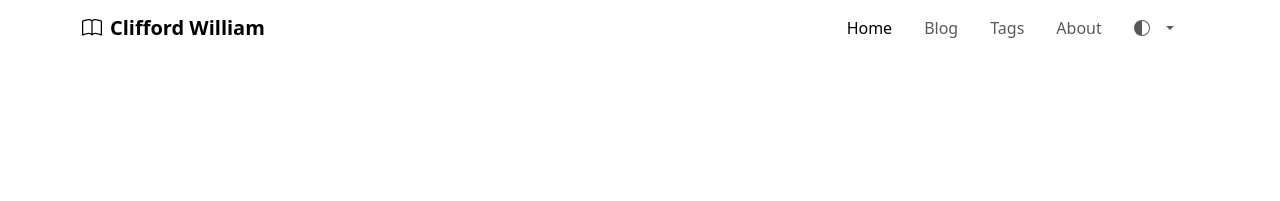
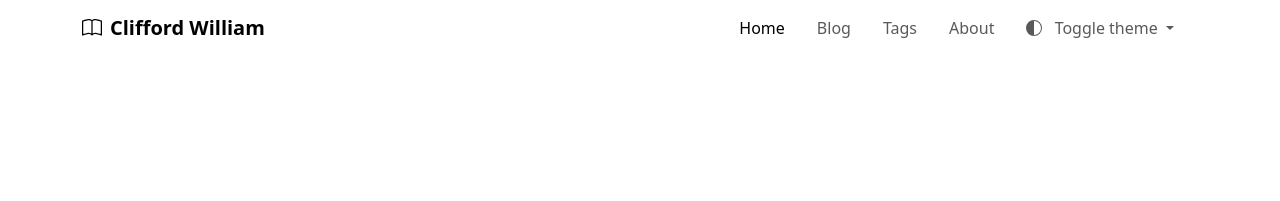
Before and after one commit to cliffordwilliam/my_archive, a Jekyll site: the page built from index.md, in a window 1280 px wide. Shown: the top 201 px of the page. Built offline with Jekyll 4.4.1, drawn with Linux system fonts in a browser that asks for light colours.

Commit message:
edit hide

```diff
--- a/_layouts/default.html
+++ b/_layouts/default.html
@@ -47,6 +47,7 @@
                   <svg class="visually-hidden bi theme-icon-active">
                     <use href="#moon-stars-fill"></use>
                   </svg>
+                  <span id="bd-theme-text visually-hidden">Toggle theme</span>
                 </button>
                 <ul class="dropdown-menu dropdown-menu-end" aria-labelledby="bd-theme-text" data-bs-popper="static">
                   <li>
```
